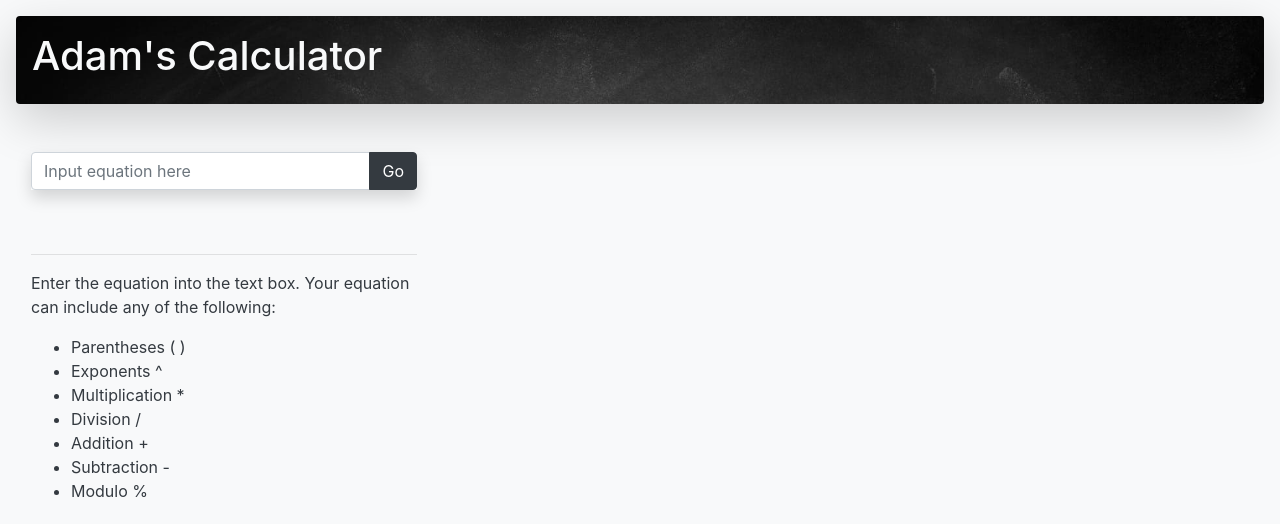
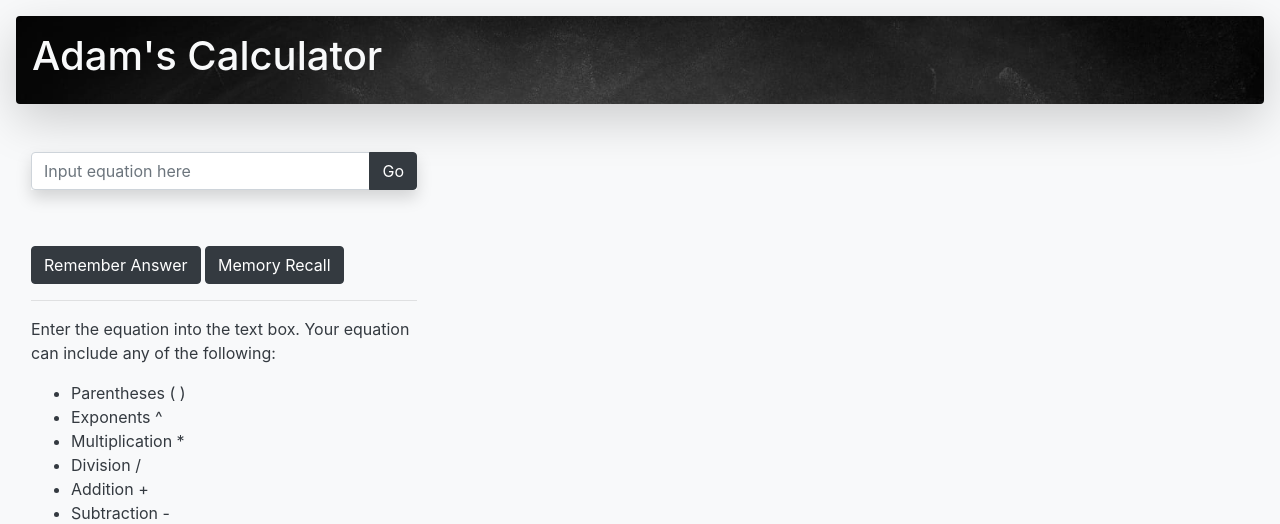
Before and after one commit to AdamStankovich/Calculator, a PHP site: page / in a window 1280 px wide. Shown: the top 524 px of the page. Run offline with PHP 8.4, Linux system fonts and the light colour scheme.

Commit message:
added memory to calculator

```diff
--- a/index.php
+++ b/index.php
@@ -34,6 +34,8 @@
     <div class="col-lg-4 col-md-4 col-sm-6 col-cs-10">
         <div><br><br>
             <h2 id="answer"></h2>
+            <button class="btn btn-dark" onclick="addToMemory()" id="memory" type="button">Remember Answer</button>
+            <button class="btn btn-dark" onclick="recallMemory()" id="memoryrecall" type="button">Memory Recall</button>
         </div>
         <hr>
         <p>
--- a/js/index.js
+++ b/js/index.js
@@ -1,3 +1,6 @@
+
+var lastanswer;
+
 function doMath() {
 	// check for valid input | disallow basic injection
 	var regex = RegExp("[0-9+-/^*%]");
@@ -8,6 +11,7 @@ function doMath() {
 		);
 		if (answer !== undefined) {
 			document.getElementById("answer").innerHTML = answer;
+			lastanswer = answer;
 		} else {
 			document.getElementById("answer").innerHTML =
 				"Please enter an equation into the text field.";
@@ -18,11 +22,19 @@ function doMath() {
 	}
 }
 
+var memory;
+function addToMemory() {
+	memory = lastanswer;
+}
+
+function recallMemory() {
+	document.getElementById("test").value = memory;
+}
+
 // activates doMath() if uesr presses the 'enter' key
 let input = document.querySelector("input");
-input.addEventListener("keyup"),
-	(e) => {
-		if (e.keyCode === 13) {
+input.addEventListener("keyup", function (e) {
+		if (e.key === "Enter") {
 			doMath();
 		}
-	};
+	});
```
